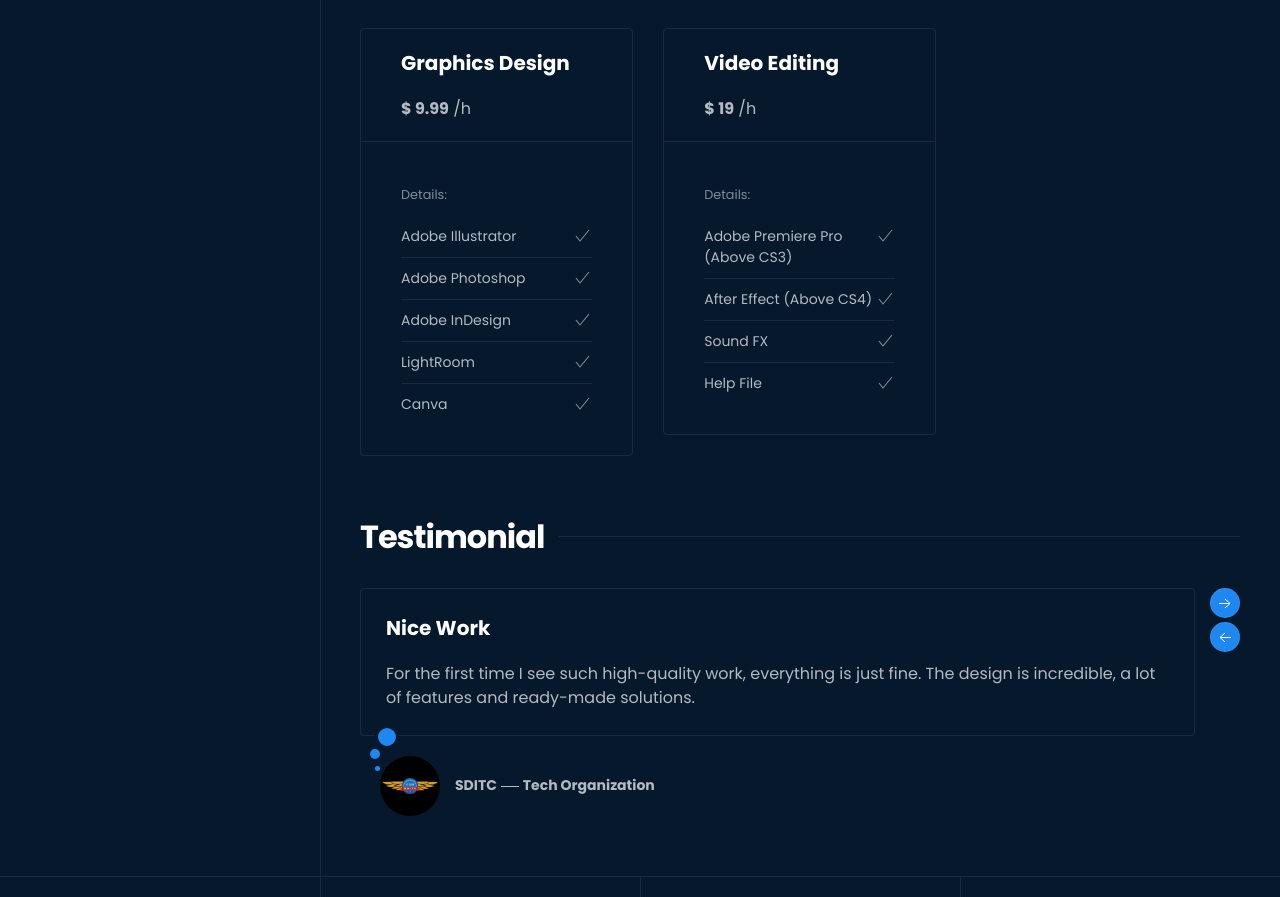
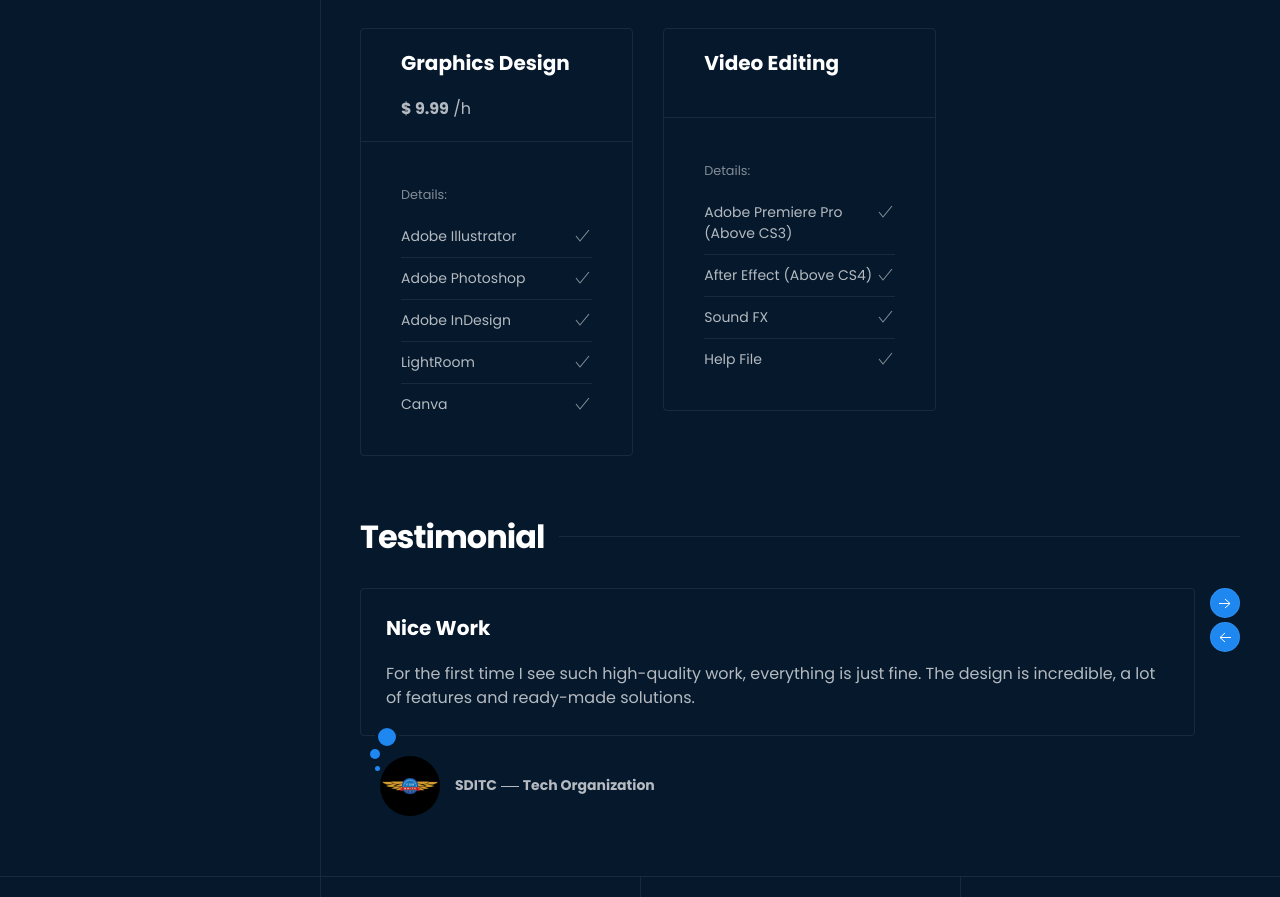
Before and after one commit to prangonsarker/portfolio-website, a website: page index.html in a window 1280 px wide. Shown: the part 8407-9304 px from the top of the page. Drawn offline with Linux system fonts and the light colour scheme.

Commit message:
Update index.html
dollar

```diff
--- a/index.html
+++ b/index.html
@@ -1355,8 +1355,6 @@
                                         <div class="uk-card-header">
                                             <h4>Video Editing</h4>
                                             <div class="ps-pricing-item-price">
-                                                <strong>$ 19</strong>
-                                                <span>/h</span>
                                             </div>
                                         </div>
                                         <div class="uk-card-body">
```
